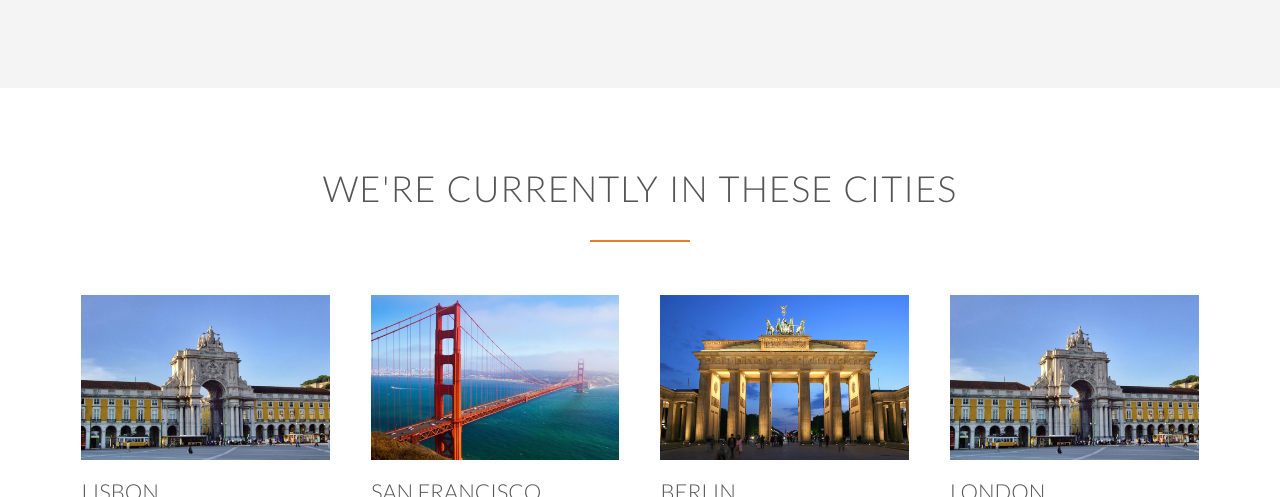
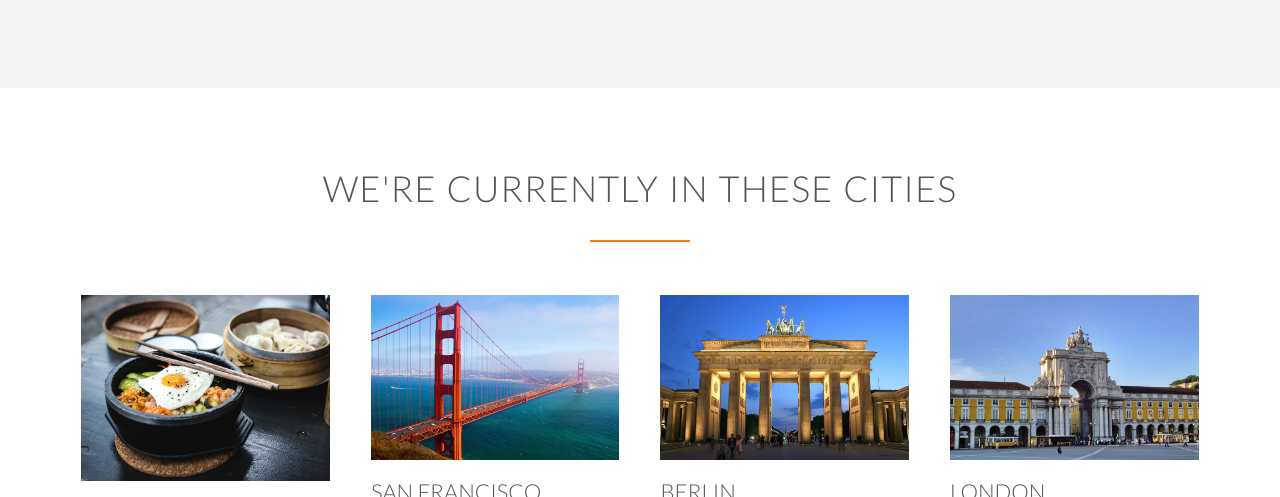
Before and after one commit to Archit2301/Omnifood, a plain HTML site: page index.html in a window 1280 px wide. Shown: the part 2660-3157 px from the top of the page. Drawn offline with Linux system fonts and the light colour scheme; files whose address does not match are found by name.

Commit message:
Update index.html

```diff
--- a/index.html
+++ b/index.html
@@ -152,7 +152,7 @@
             </div>
             <div class="row">
                 <div class="col span-1-of-4 box">
-                    <img src="/resources/img/lisbon-3.jpg">
+                    <img src="/resources/img/1.jpg">
                     <h3>Lisbon</h3>
                     <div class="city-feature">
                         <i class="ion-ios-person icon-small"></i>
```
